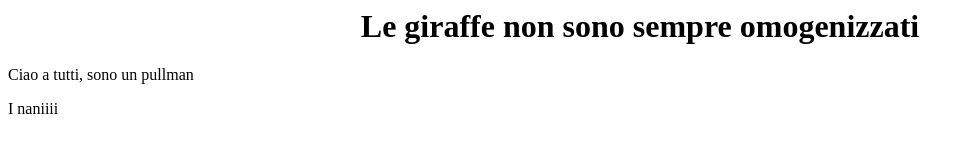
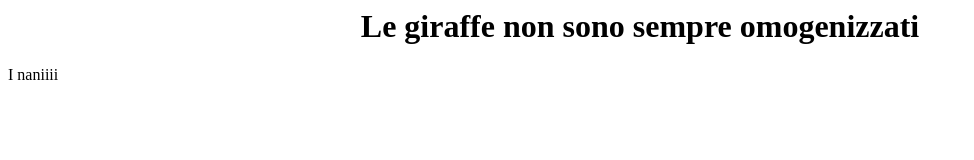
Before and after one commit to Zanzi97XX/test, a plain HTML site: page index.html in a window 1280 px wide. Shown: the whole page, without its empty margins (0-974 px from the left). Drawn offline with Linux system fonts and the light colour scheme.

Commit message:
tolto paragrafo

```diff
--- a/index.html
+++ b/index.html
@@ -4,7 +4,7 @@
 	</head>
 	<body>
 		<h1 align="center">Le giraffe non sono sempre omogenizzati</h1>
-		<p>Ciao a tutti, sono un pullman</p>
+
 		<p>I naniiii</p>
 	</body>
 </html>
```
